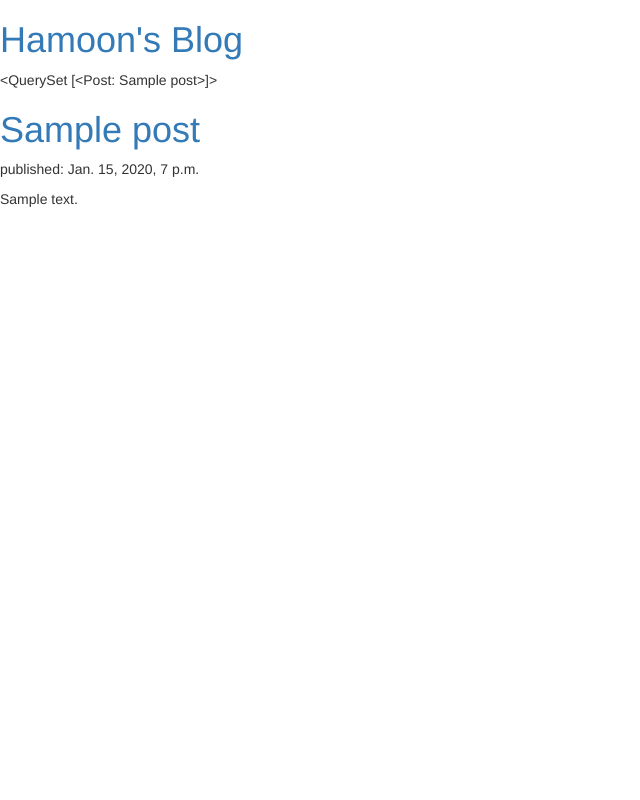
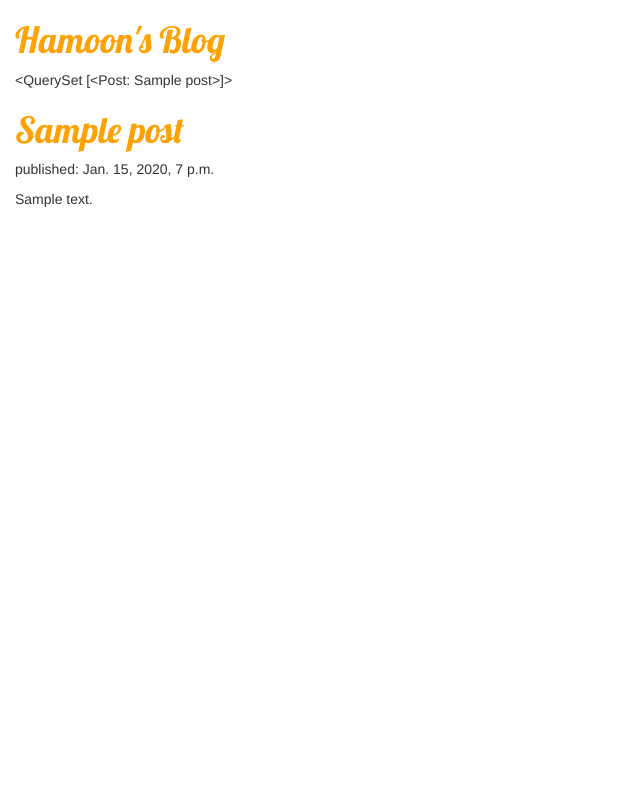
Before and after one commit to Ha-moon/2021-1_Django_clonecoding, a Django app: page / in a window 1280 px wide. Shown: the whole page, without its empty margins (0-640 px from the left). Run offline with Django 3.2, Linux system fonts and the light colour scheme; tables that the repository leaves empty hold one stand-in row (values such as "Sample post"); some libraries are stand-ins or nearby versions.

Commit message:
CSS꾸미기-color,font등 기본

```diff
--- /dev/null
+++ b/blog/static/css/blog.css
@@ -0,0 +1,8 @@
+h1 a {
+    color: #FCA205;
+    font-family: 'Lobster';
+}
+
+body {
+    padding-left: 15px;
+}
--- a/blog/templates/blog/post_list.html
+++ b/blog/templates/blog/post_list.html
@@ -1,10 +1,16 @@
-<link rel="stylesheet" href="//maxcdn.bootstrapcdn.com/bootstrap/3.2.0/css/bootstrap.min.css">
-<link rel="stylesheet" href="//maxcdn.bootstrapcdn.com/bootstrap/3.2.0/css/bootstrap-theme.min.css">
-<!--Bootstrap부트스트랩 사용! : 유명한 HTML과 CSS프레임워크로 예쁜 웹사이트를 만들 수 있음-->
+{% load static %} <!--static정적 파일 로딩 해와서 아래 css불러옴-->
 
 <html>
     <head>
         <title>Hamoon's blog</title>
+
+        <link rel="stylesheet" href="//maxcdn.bootstrapcdn.com/bootstrap/3.2.0/css/bootstrap.min.css">
+        <link rel="stylesheet" href="//maxcdn.bootstrapcdn.com/bootstrap/3.2.0/css/bootstrap-theme.min.css">
+        <!--Bootstrap부트스트랩 사용! : 유명한 HTML과 CSS프레임워크로 예쁜 웹사이트를 만들 수 있음-->
+
+        <link href="//fonts.googleapis.com/css?family=Lobster&subset=latin,latin-ext" rel="stylesheet" type="text/css"> <!--제목 폰트 바꾸기-Lobster 라는 글꼴을 가져옴-->
+
+        <link rel="stylesheet" href="{% static 'css/blog.css' %}">
     </head>
 
     <body>
```
